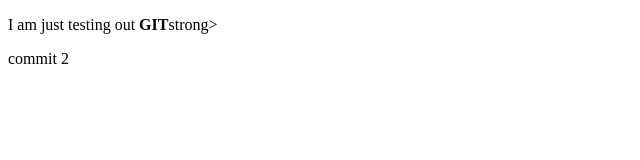
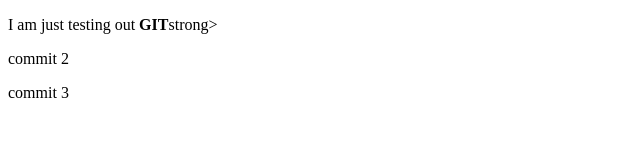
Before and after one commit to Simeron/GitLesson, a plain HTML site: page index.html in a window 1280 px wide. Shown: the full height of the page, 0-640 px from the left. Drawn offline with Linux system fonts and the light colour scheme.

Commit message:
i have added a p tag in the second div and a comment

```diff
--- a/index.html
+++ b/index.html
@@ -13,6 +13,7 @@
 
 		<div class="commit">
 			<p>commit 2</p>
+			<p>commit 3</p> <!-- this is commit 3 -->
 		</div>
 	</body>
 
```
